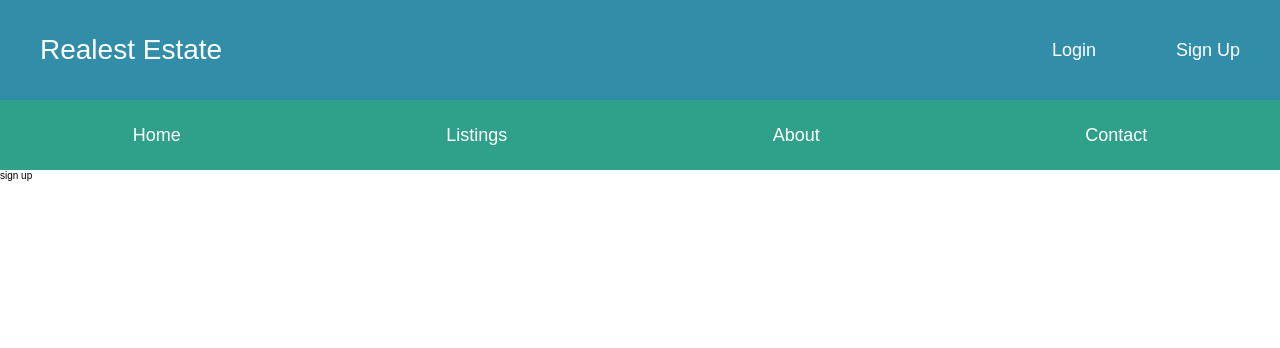
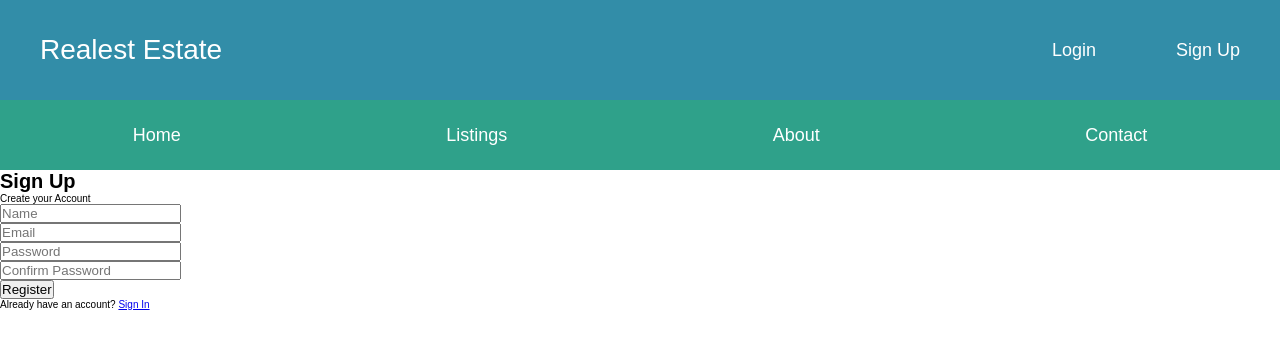
Before and after one commit to ArtusU/real_estate, a React (Create React App) app: page /signup in a window 1280 px wide. Shown: the top 348 px of the page. Built offline with nearby package versions, Linux system fonts and the light colour scheme.

Commit message:
signup component

```diff
--- a/src/containers/SignUp.js
+++ b/src/containers/SignUp.js
@@ -1,9 +1,109 @@
-const signUp = () => {
+import React, { useState } from 'react';
+import { connect } from 'react-redux';
+import { Link, Redirect } from 'react-router-dom';
+import { Helmet } from 'react-helmet';
+import { setAlert } from '../actions/alert';
+import { signup } from '../actions/auth';
+import PropTypes from 'prop-types';
+
+const SignUp = ({ setAlert, signup, isAuthenticated }) => {
+    const [formData, setFormData] = useState({
+        name: '',
+        email: '',
+        password: '',
+        password2: ''
+    });
+
+    const { name, email, password, password2 } = formData;
+
+    const onChange = e => setFormData({ ...formData, [e.target.name]: e.target.value });
+
+    const onSubmit = e => {
+        e.preventDefault();
+
+        if (password !== password2)
+            setAlert('Passwords do not match', 'error');
+        else
+            signup({ name, email, password, password2 });
+    };
+
+    if (isAuthenticated)
+        return <Redirect to='/' />;
+
     return (
-        <div>
-            sign up
+        <div className='auth'>
+            <Helmet>
+                <title>Realest Estate - Sign Up</title>
+                <meta
+                    name='description'
+                    content='sign up page'
+                />
+            </Helmet>
+            <h1 className='auth__title'>Sign Up</h1>
+            <p className='auth__lead'>Create your Account</p>
+            <form className='auth__form' onSubmit={e => onSubmit(e)}>
+                <div className='auth__form__group'>
+                    <input
+                        className='auth__form__input'
+                        type='text'
+                        placeholder='Name'
+                        name='name'
+                        value={name}
+                        onChange={e => onChange(e)}
+                        required
+                    />
+                </div>
+                <div className='auth__form__group'>
+                    <input
+                        className='auth__form__input'
+                        type='email'
+                        placeholder='Email'
+                        name='email'
+                        value={email}
+                        onChange={e => onChange(e)}
+                        required
+                    />
+                </div>
+                <div className='auth__form__group'>
+                    <input
+                        className='auth__form__input'
+                        type='password'
+                        placeholder='Password'
+                        name='password'
+                        value={password}
+                        onChange={e => onChange(e)}
+                        minLength='6'
+                    />
+                </div>
+                <div className='auth__form__group'>
+                    <input
+                        className='auth__form__input'
+                        type='password'
+                        placeholder='Confirm Password'
+                        name='password2'
+                        value={password2}
+                        onChange={e => onChange(e)}
+                        minLength='6'
+                    />
+                </div>
+                <button className='auth__form__button'>Register</button>
+            </form>
+            <p className='auth__authtext'>
+                Already have an account? <Link className='auth__authtext__link' to='/login'>Sign In</Link>
+            </p>
         </div>
-     );
-}
+    );
 
-export default signUp;
+};
+
+SignUp.propTypes = {
+    setAlert: PropTypes.func.isRequired,
+    signup: PropTypes.func.isRequired,
+    isAuthenticated: PropTypes.bool
+};
+
+const mapStateToProps = state => ({
+    isAuthenticated: state.auth.isAuthenticated
+})
+
+export default connect(mapStateToProps, { setAlert, signup })(SignUp);
```
